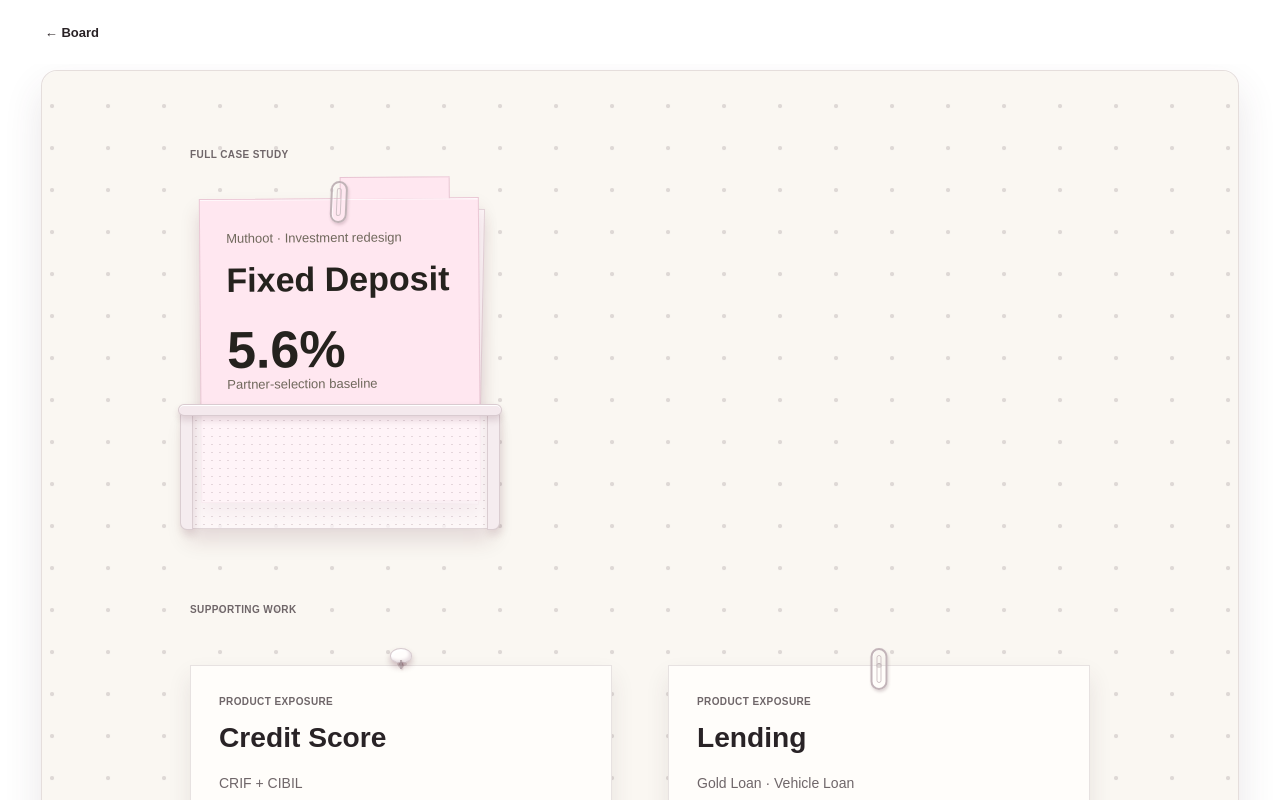
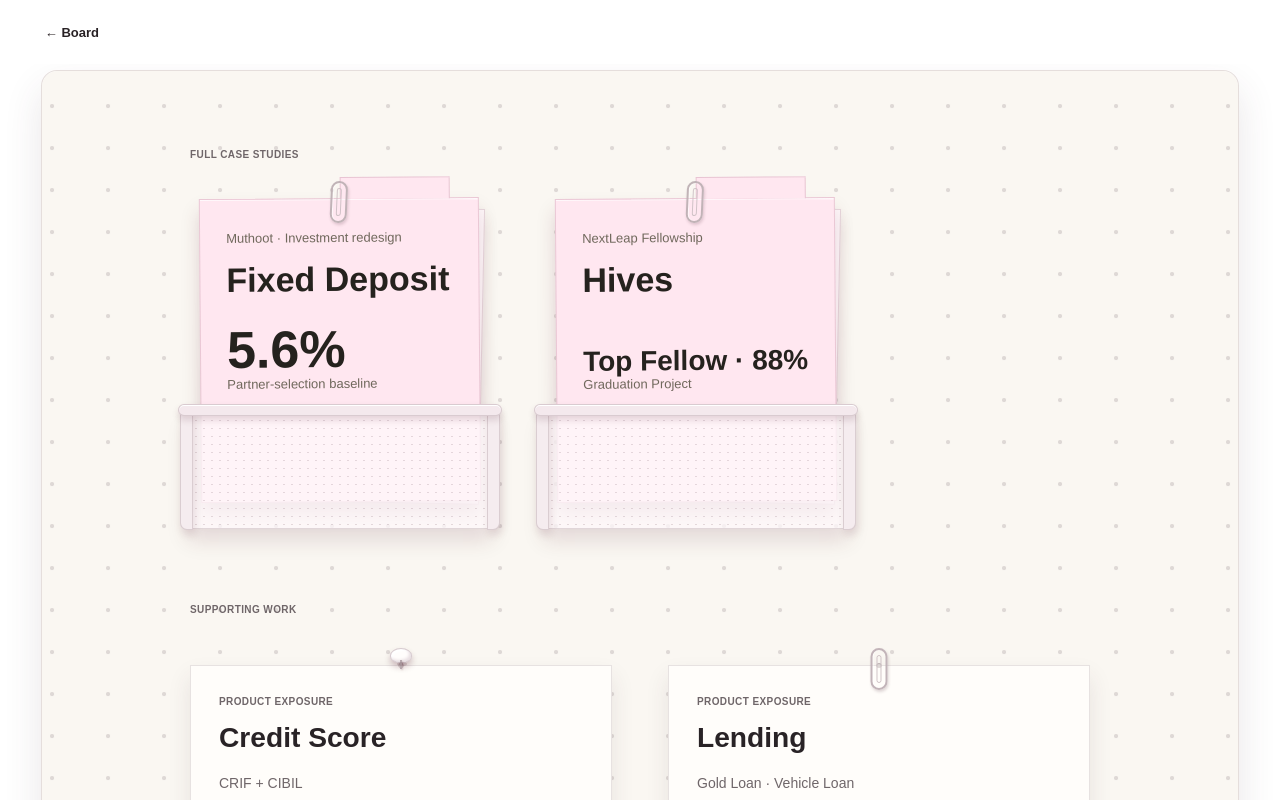
Before and after one commit to MeenaVuppu/portfolio, a Next.js app: page /archive in a window 1280 px wide. Built offline with nearby package versions, Linux system fonts and the light colour scheme.

Commit message:
Add Hives fellowship project to work archive

```diff
--- a/app/components/ArchiveMode.tsx
+++ b/app/components/ArchiveMode.tsx
@@ -15,6 +15,14 @@ const workSnapshots = [
   { title: "Other Product Work", descriptor: "Chatbot · Permissions", scope: "Supporting fintech journeys" },
 ];
 
+const hivesProject: Project = {
+  ...projects.find((project) => project.slug === "hives")!,
+  title: "Hives",
+  eyebrow: "NextLeap Fellowship",
+  metric: "Top Fellow · 88%",
+  metricLabel: "Graduation Project",
+};
+
 export function ArchiveMode({ phase, onOpenProject }: ArchiveModeProps) {
   useEffect(() => {
     window.scrollTo({ top: 0, behavior: "auto" });
@@ -27,8 +35,11 @@ export function ArchiveMode({ phase, onOpenProject }: ArchiveModeProps) {
       <div className="project-view project-view--archive">
         <section className="project-pegboard archive-pegboard" aria-label="Archived work board">
           <div className="archive-case-study">
-            <span className="section-kicker">Full case study</span>
-            <ProjectFile project={projects.find((project) => project.slug === "fixed-deposit")!} className="archive-fd" onOpenProject={onOpenProject} />
+            <span className="section-kicker">Full case studies</span>
+            <div className="archive-case-study-folders">
+              <ProjectFile project={projects.find((project) => project.slug === "fixed-deposit")!} className="archive-fd" onOpenProject={onOpenProject} />
+              <ProjectFile project={hivesProject} className="archive-hives" externalHref="https://assets.nextleap.app/submissions/HivesCaseStudy-cb636350-e245-462f-b229-da36d2199b60.pdf" />
+            </div>
           </div>
           <div className="archive-supporting-label section-kicker">Supporting work</div>
           <div className="archive-work-gallery" aria-label="Additional product exposure">
--- a/app/components/ProjectFile.tsx
+++ b/app/components/ProjectFile.tsx
@@ -13,11 +13,12 @@ type ProjectFileProps = {
   compact?: boolean;
   disabled?: boolean;
   layoutOnly?: boolean;
+  externalHref?: string;
   pegboardDragId?: string;
   onOpenProject?: (project: Project, trigger: HTMLAnchorElement) => void;
 };
 
-export function ProjectFile({ project, className = "", compact, disabled = false, layoutOnly = false, pegboardDragId, onOpenProject }: ProjectFileProps) {
+export function ProjectFile({ project, className = "", compact, disabled = false, layoutOnly = false, externalHref, pegboardDragId, onOpenProject }: ProjectFileProps) {
   const router = useRouter();
   const [isOpening, setIsOpening] = useState(false);
   const [openingStyle, setOpeningStyle] = useState<CSSProperties>();
@@ -97,6 +98,14 @@ export function ProjectFile({ project, className = "", compact, disabled = false
     );
   }
 
+  if (externalHref) {
+    return (
+      <a className={projectClassName} href={externalHref} target="_blank" rel="noopener noreferrer" aria-label={`${project.title} case study (PDF, opens in a new tab)`}>
+        {projectContent}
+      </a>
+    );
+  }
+
   return (
     <Link className={projectClassName} data-peg-draggable={pegboardDragId} href={href} onClick={openProject} style={openingStyle}>
       {projectContent}
```
Also changed, not shown: app/globals.css.
